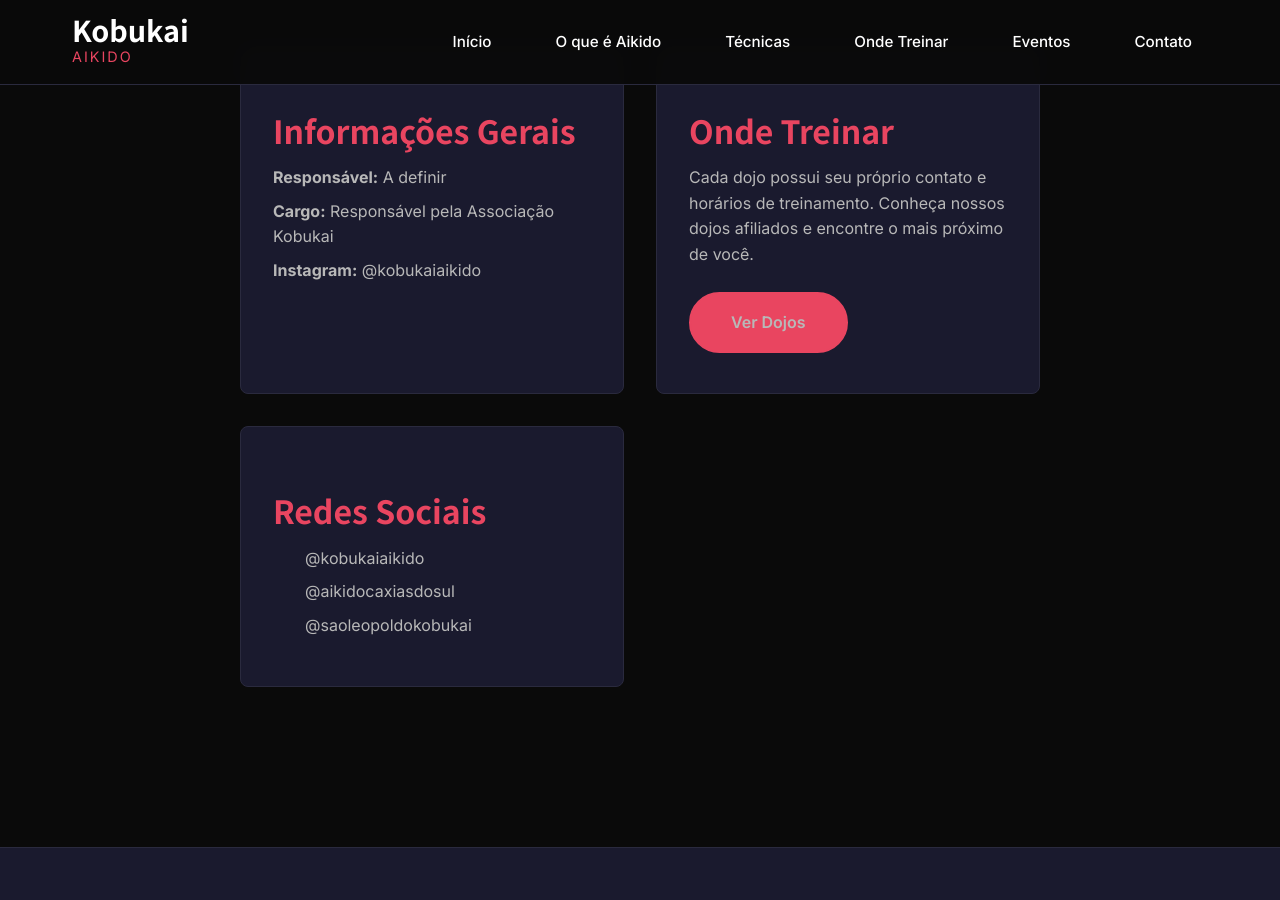
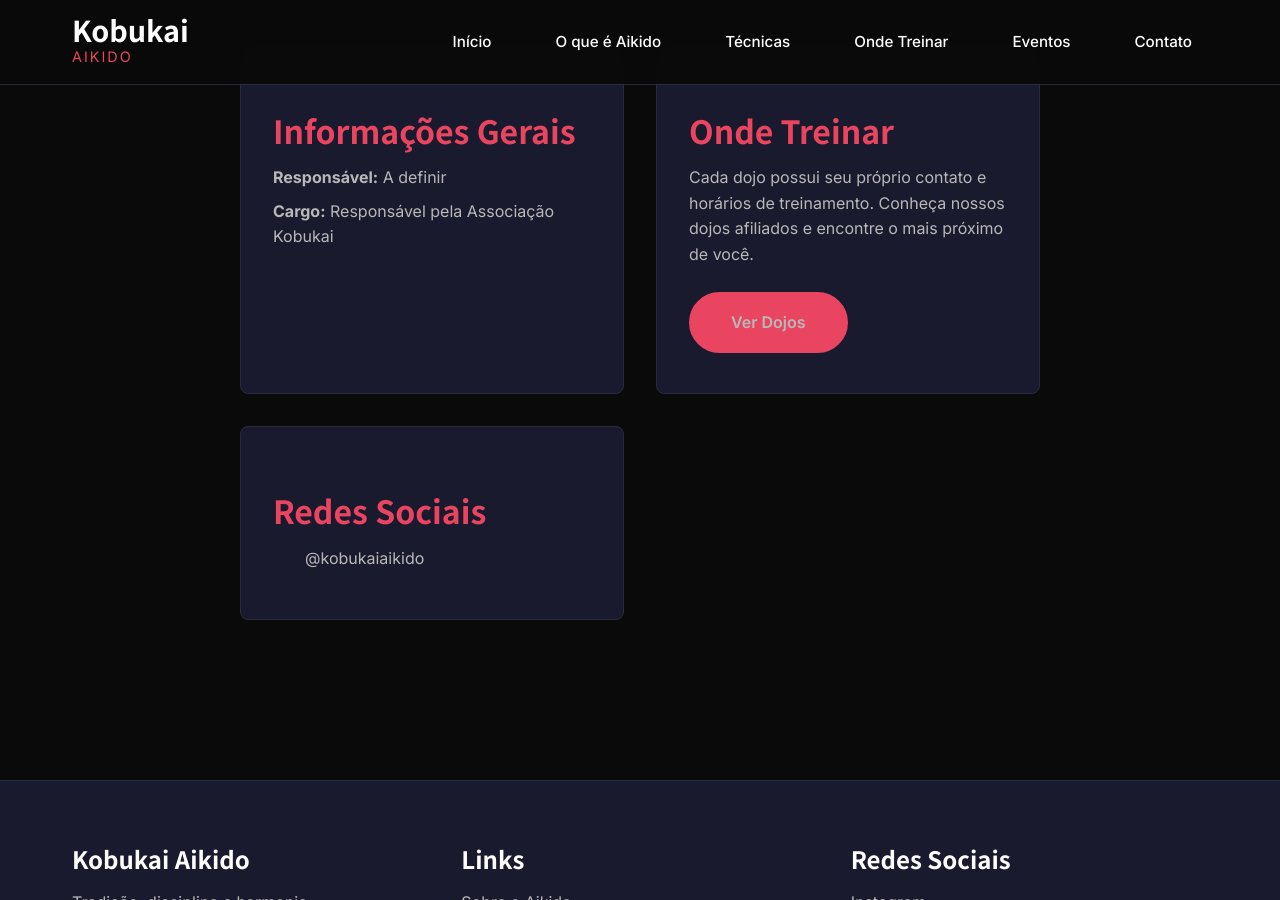
Before and after one commit to paulodiovani/kobukai-aikido, a Jekyll site: the page built from pages/contato.md, in a window 1280 px wide and 900 px high, scrolled down 543 px. Built offline with Jekyll 4.4.1, drawn with Linux system fonts in a browser that asks for light colours.

Commit message:
Clean up contact page Instagram links

```diff
--- a/pages/contato.md
+++ b/pages/contato.md
@@ -32,15 +32,6 @@ permalink: /contato/
     {% if site.data.contato.email and site.data.contato.email != "" %}
     <p><strong>Email:</strong> <a href="mailto:{{ site.data.contato.email }}">{{ site.data.contato.email }}</a></p>
     {% endif %}
-
-    {% if site.data.contato.instagram and site.data.contato.instagram != "" %}
-    <p>
-      <strong>Instagram:</strong>
-      <a href="https://www.instagram.com/{{ site.data.contato.instagram | replace: '@', '' }}/" target="_blank">
-        {{ site.data.contato.instagram }}
-      </a>
-    </p>
-    {% endif %}
   </div>
 
   <div class="contact-item">
@@ -57,19 +48,9 @@ permalink: /contato/
   <div class="contact-item">
     <h3>Redes Sociais</h3>
     <ul style="list-style:none;padding:0;">
-      <li style="margin-bottom:0.5rem;">
+      <li>
         <a href="https://www.instagram.com/kobukaiaikido/" target="_blank">
           @kobukaiaikido
-        </a>
-      </li>
-      <li style="margin-bottom:0.5rem;">
-        <a href="https://www.instagram.com/aikidocaxiasdosul/" target="_blank">
-          @aikidocaxiasdosul
-        </a>
-      </li>
-      <li style="margin-bottom:0.5rem;">
-        <a href="https://www.instagram.com/saoleopoldokobukai/" target="_blank">
-          @saoleopoldokobukai
         </a>
       </li>
     </ul>
```
